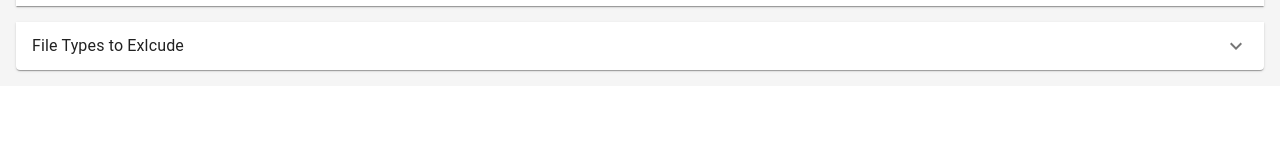
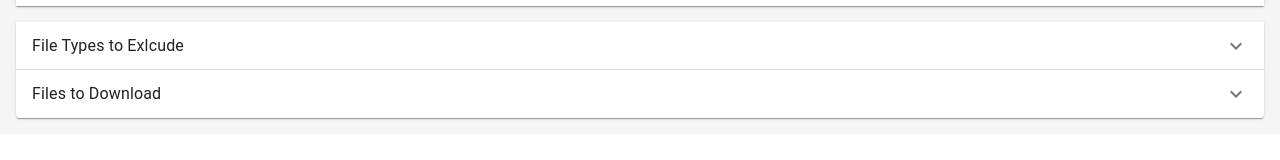
Before and after one commit to broden-wanner/canvasfiles, a React (Create React App) app: page / in a window 1280 px wide. Shown: the part 310-470 px from the top of the page. Built offline with nearby package versions, Linux system fonts and the light colour scheme; no server answers.

Commit message:
Created the AllFiles.js component

```diff
--- a/src/App.js
+++ b/src/App.js
@@ -163,6 +163,17 @@ function App() {
             />
           </ExpansionPanelDetails>
         </ExpansionPanel>
+
+        <ExpansionPanel defaultExpanded={false}>
+          <ExpansionPanelSummary
+            expandIcon={<ExpandMoreIcon />}
+            aria-controls="panel1a-content"
+            id="panel1a-header"
+          >
+            <Typography className={classes.heading}>Files to Download</Typography>
+          </ExpansionPanelSummary>
+          <ExpansionPanelDetails></ExpansionPanelDetails>
+        </ExpansionPanel>
       </div>
     </div>
   );
```
Also changed, not shown: src/AllFiles.js (added, +7 -0 lines).
